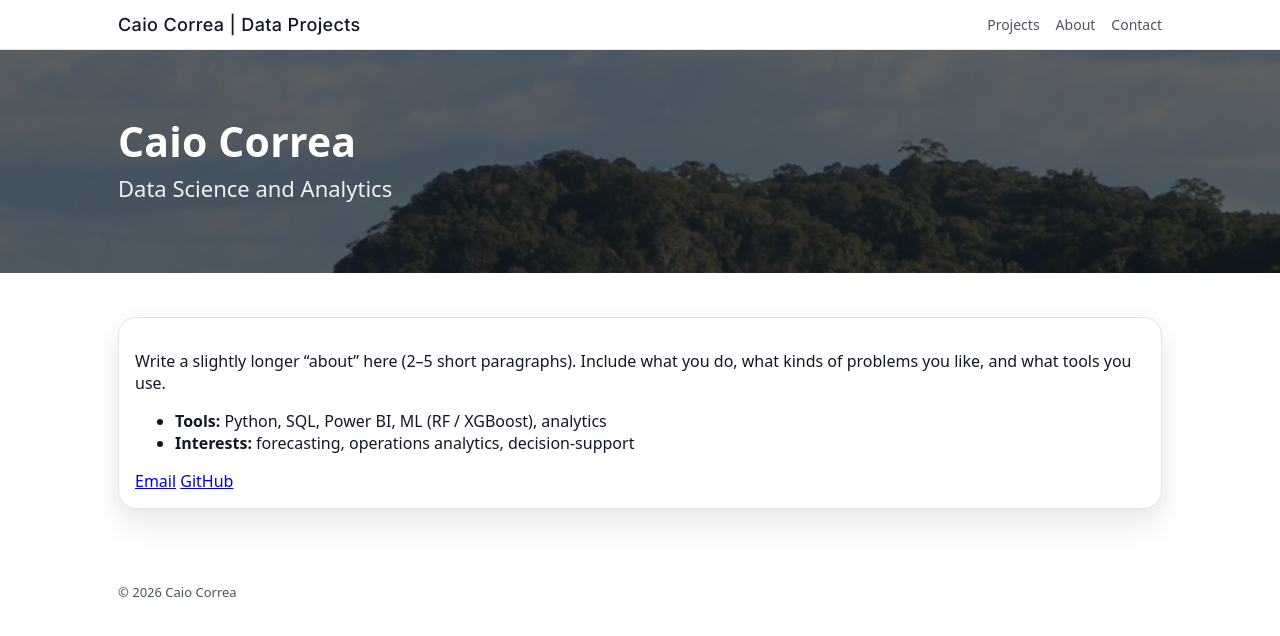
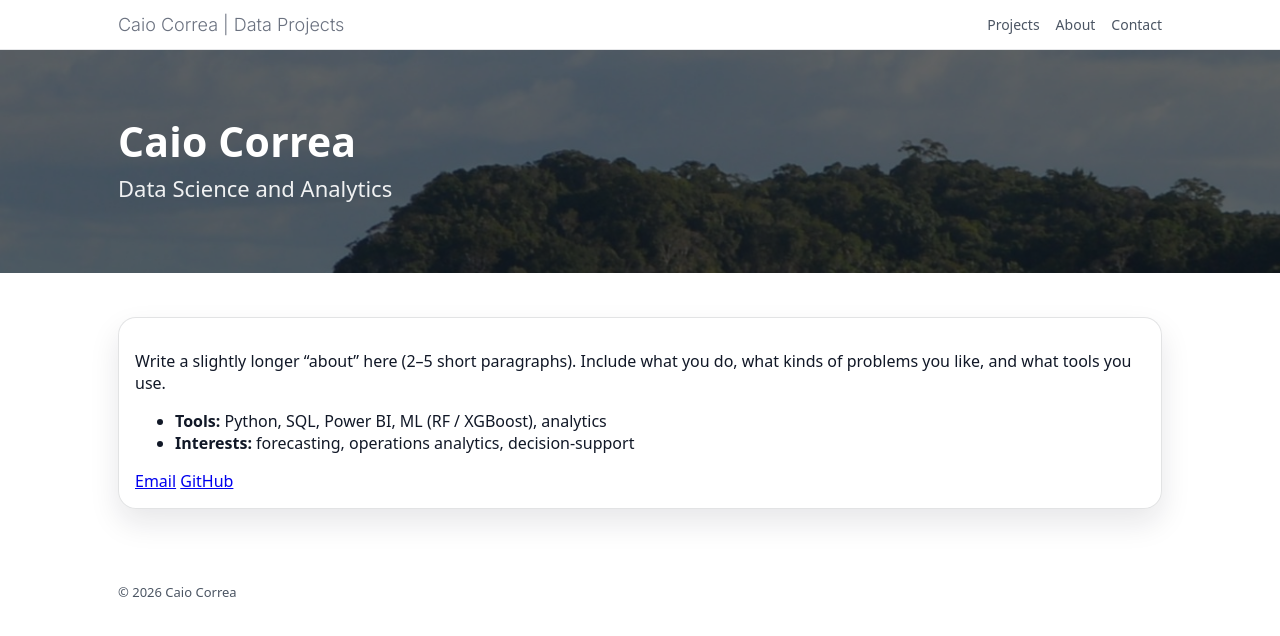
Before and after one commit to dr-caio-correa/dr-caio-correa.github.io, a Jekyll site: the page built from about.md, in a window 1280 px wide. Shown: the top 636 px of the page. Built offline with Jekyll 4.4.1, drawn with Linux system fonts in a browser that asks for light colours.

Commit message:
Update style.css

```diff
--- a/assets/css/style.css
+++ b/assets/css/style.css
@@ -39,11 +39,10 @@ body{
 }
 .brand{
   font-family: "Inter", sans-serif;
-  font-weight:500;
-  letter-spacing: 0.02em;
+  font-weight:300;
   text-decoration:none;
-  color:var(--text);
   font-size:18px;
+  color:#6b7280;
 }
 .nav{display:flex; gap:16px; flex-wrap:wrap}
 .nav a{
```
